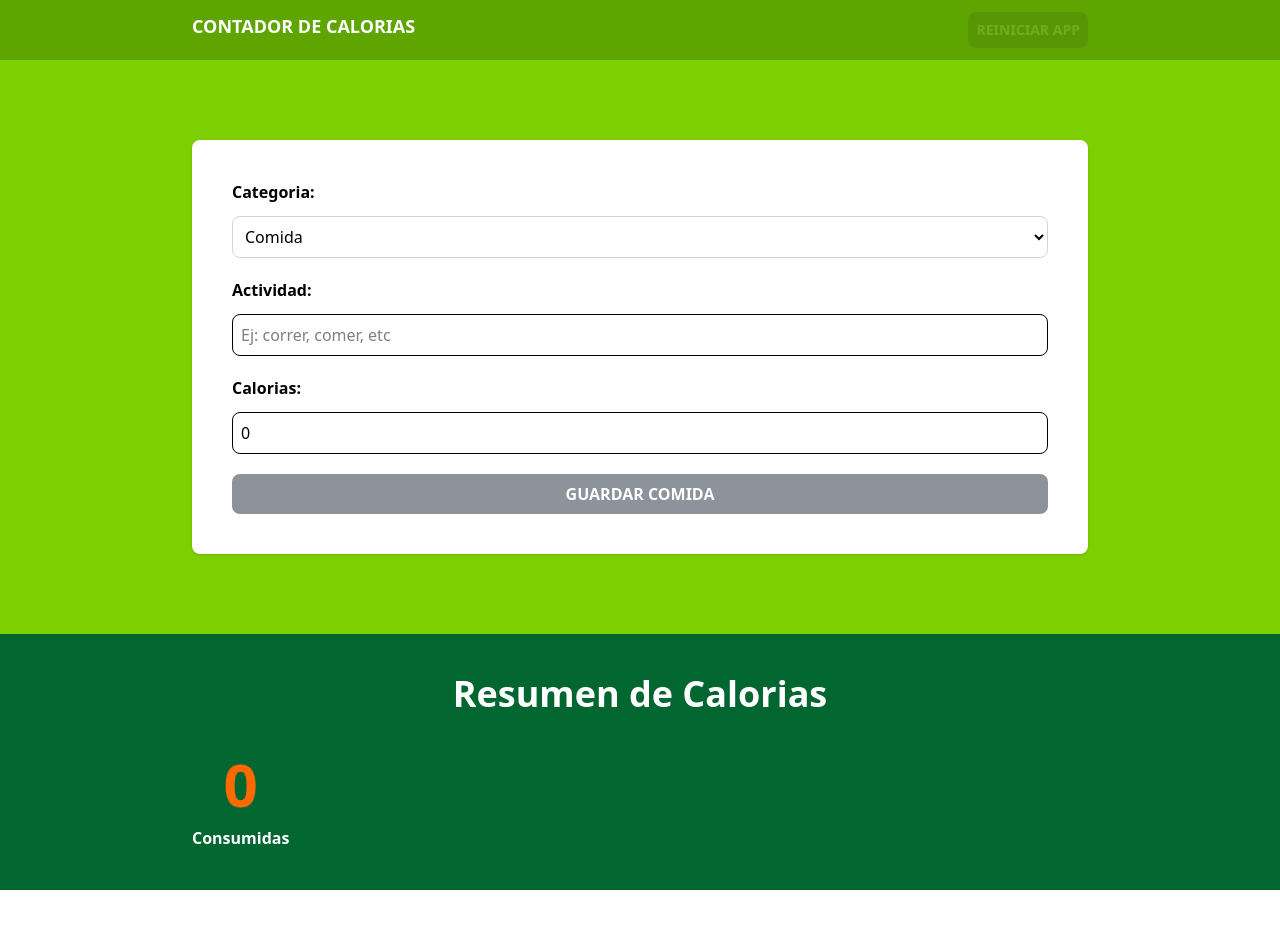
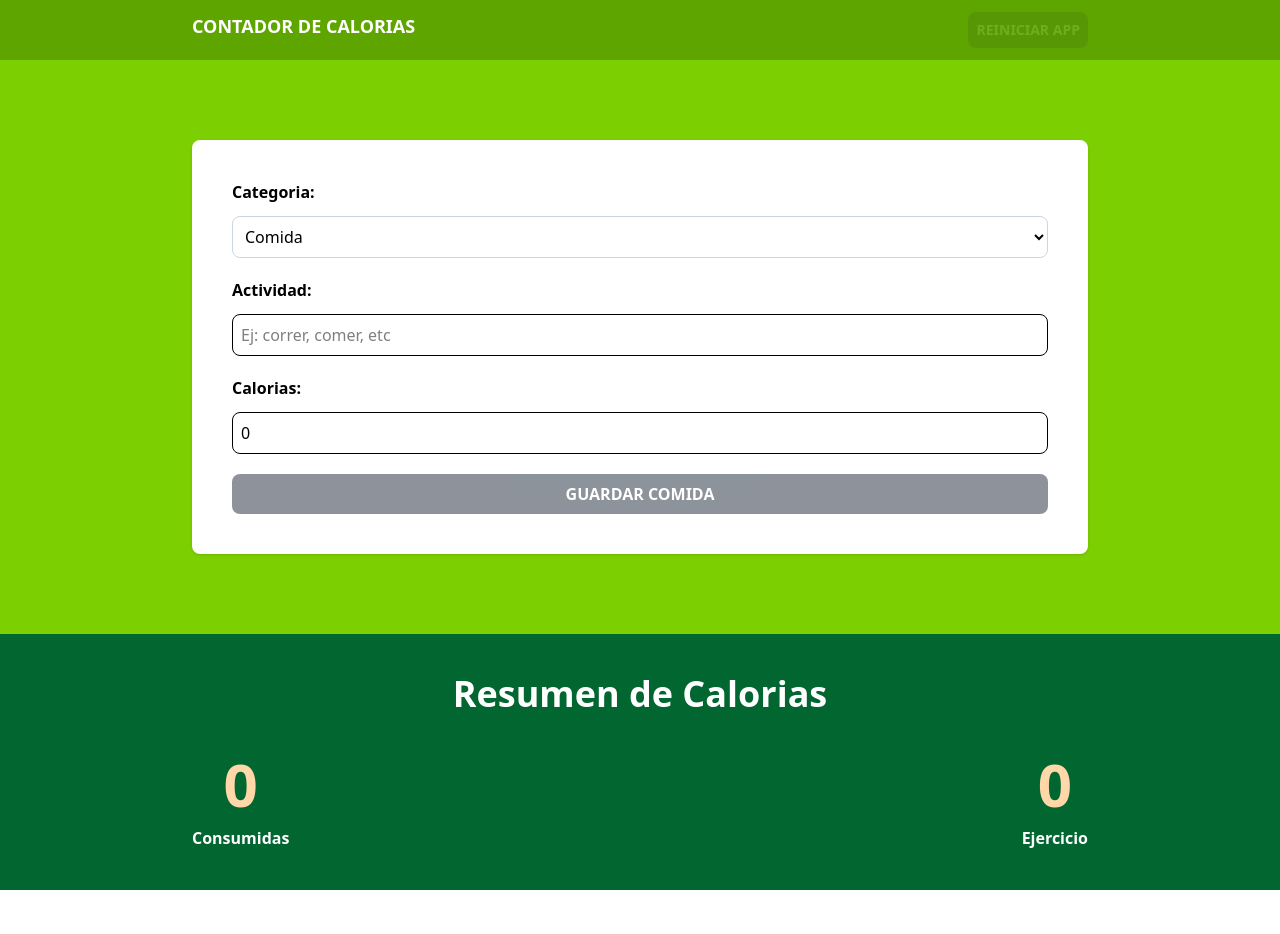
Before and after one commit to r0odr1/ContadorCalorias, a React app: page / in a window 1280 px wide. Shown: the top 934 px of the page. Built offline with nearby package versions, Linux system fonts and the light colour scheme; the HTML template or start-up script is replaced by a standard one.

Commit message:
componente reutilizable para las cantidades de calorias

```diff
--- /dev/null
+++ b/src/components/CalorieDisplay.tsx
@@ -0,0 +1,12 @@
+type CalorieDisplayProps = {
+  calories: number
+  text: string
+}
+export default function CalorieDisplay({calories, text} : CalorieDisplayProps) {
+  return (
+    <p className="text-white font-bold rounded-full grid grid-cols-1 gap-3 text-center">
+          <span className="font-black text-6xl text-orange-200">{calories}</span>
+          {text}
+    </p>
+  )
+}
--- a/src/components/CalorieTracker.tsx
+++ b/src/components/CalorieTracker.tsx
@@ -1,5 +1,6 @@
 import { useMemo } from "react"
 import type { Activity } from "../types"
+import CalorieDisplay from "./CalorieDisplay"
 
 type CalorieTrackerProps = {
   activities: Activity[]
@@ -9,6 +10,10 @@ export default function CalorieTracker({activities} : CalorieTrackerProps) {
   const caloriesConsumed = useMemo(() =>
     activities.reduce((total, activity) =>
       activity.category === 1 ? total + activity.calories : total, 0), [activities])
+
+  const caloriesBurned = useMemo(() =>
+    activities.reduce((total, activity) =>
+      activity.category === 2 ? total + activity.calories : total, 0), [activities])
   return (
     <>
       <h2 className="text-4xl font-black text-white text-center">
@@ -16,10 +21,15 @@ export default function CalorieTracker({activities} : CalorieTrackerProps) {
       </h2>
 
       <div className="flex flex-col items-center md:flex-row md:justify-between gap-5 mt-10">
-        <p className="text-white font-bold rounded-full grid grid-cols-1 gap-3 text-center">
-          <span className="font-black text-6xl text-orange-500">{caloriesConsumed}</span>
-          Consumidas
-        </p>
+        <CalorieDisplay
+          calories={caloriesConsumed}
+          text='Consumidas'
+        />
+
+        <CalorieDisplay
+          calories={caloriesBurned}
+          text='Ejercicio'
+        />
       </div>
     </>
   )
```
